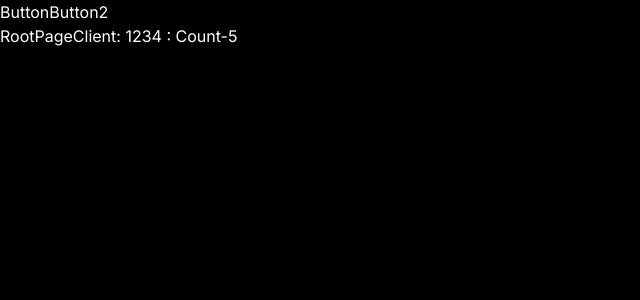
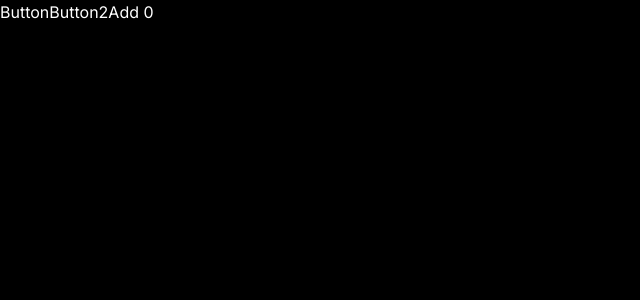
Before and after one commit to iiimomoniii/Intro_Front-End_NextJS, a Next.js app: page / in a window 1280 px wide. Shown: the top 300 px of the page, without its empty margins (0-640 px from the left). Built offline with nearby package versions, Linux system fonts and the light colour scheme.

Commit message:
Update
Example interactive by button

```diff
--- a/app/_components/root/RootPageClient.tsx
+++ b/app/_components/root/RootPageClient.tsx
@@ -1,5 +1,6 @@
 
 
+//จะต้องประกาศเสมอถ้ามีการทำ interative ใน component
 "use client"
 import React, { useEffect, useState } from 'react'
 
@@ -7,30 +8,12 @@ type Props = {text:string}
 
 export default function RootPageClient({text}: Props) {
   //ทดสอบการ interative ของฝั่ง client side render
-  //0. โดยกำหนดให้เป็น count ค่าเริ่มต้น 0
+  //0. โดยกำหนดให้เป็น count ค่าเริ่มต้น 0 โดยค่าจะเพิ่มขึ้นถ้ามีการกด click
   const [count, setCount] = useState(0)
 
-  //4. use effect ในการดัก
-  useEffect(() => {
-    //5. ไปเรียกfunction run counter()
-    runCounter();
-  })
-
-  //1. สร้าง function runCounter
-  const runCounter = () => {
-    //2. กำหนดค่า interval ในการsetค่าเข้าไปในcount
-    setInterval(()=>{
-      //3. ทำการset ค่า count ทีละ 1 ใน ทุกๆ วินาที
-      setCount(count+1)
-    },1000)
-  }
 
   return (
-    //6. แสดงค่า count
-    //จากผลการแสดงผล ถ้าไปดูที่ network ตรง preview จะแสดงค่าเริ่มต้องเป็น RootPageClient: 1234 : Count-0 ในฝั่ง server side render
-    //แต่ในฝั่ง browser จะมีการแสดง ค่า
-    // RootPageClient: 1234 : Count-1
-    // RootPageClient: 1234 : Count-2 ไปเรื่อยๆ
-    <div>RootPageClient: {text} : Count-{count}</div>
+    //1. ใช้ onClick ในการ interative เพิ่มค่า count
+   <button onClick={()=>setCount(count+1)}> Add {count}</button>
   )
 }
```
